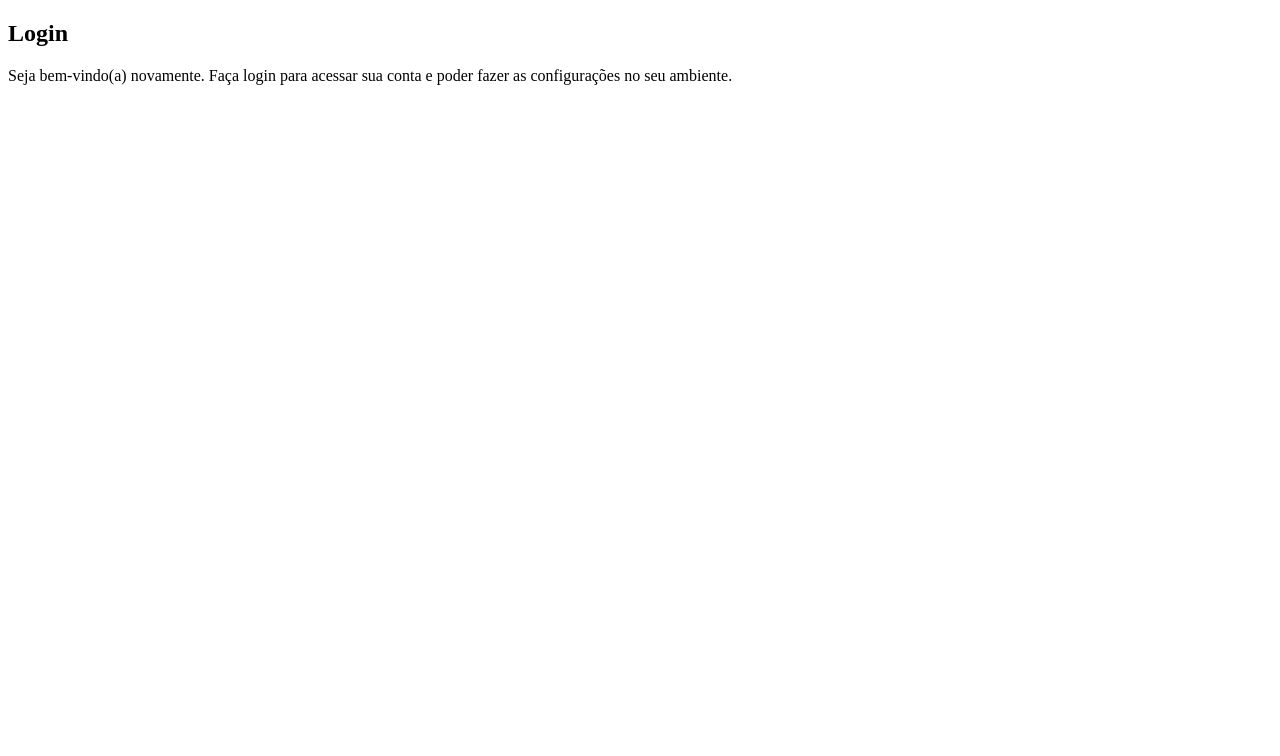
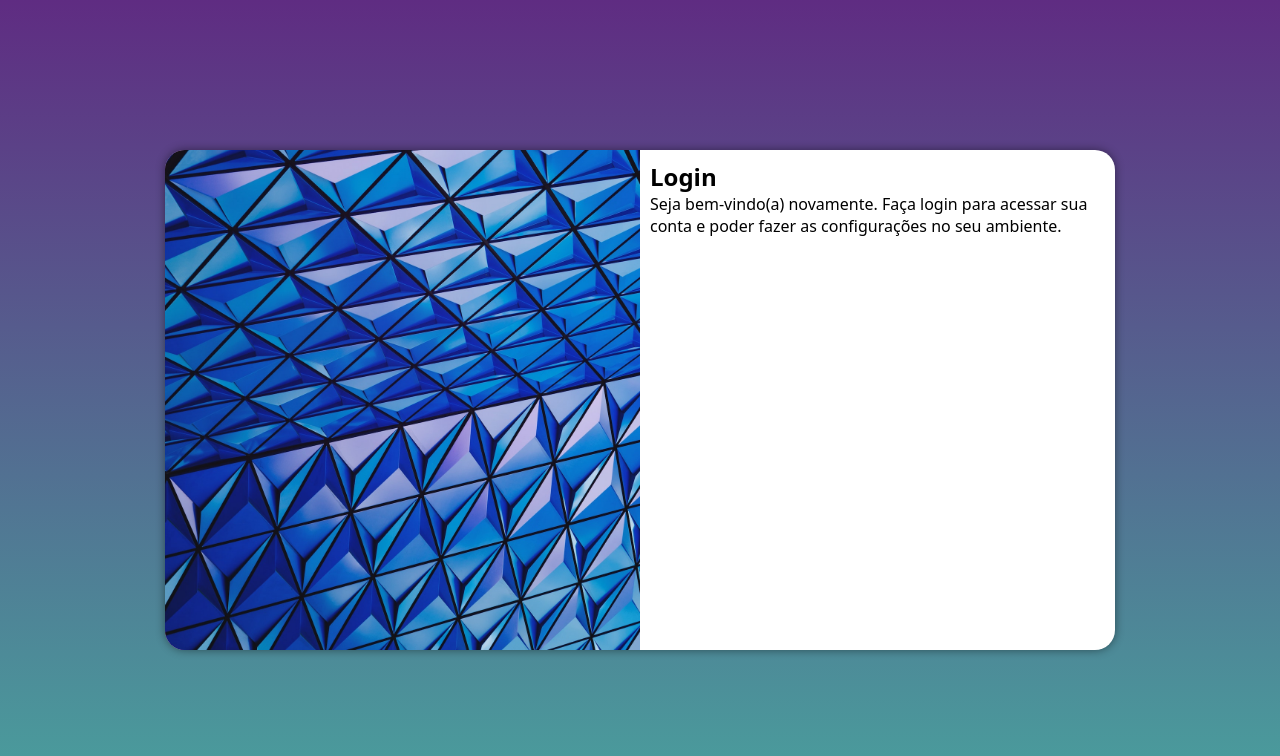
Before and after one commit to jnetosantana/projeto-login, a plain HTML site: page index.html in a window 1280 px wide. Drawn offline with Linux system fonts and the light colour scheme.

Commit message:
media query para outras telas

```diff
--- /dev/null
+++ b/estilos/media-query.css
@@ -0,0 +1,43 @@
+@charset 'UTF-8';
+
+@media screen and (min-width: 768px) and (max-width: 992px)
+{
+    body {
+        background-image: linear-gradient(to top, #49a09d, #5f2c82);
+    }
+    section#login {
+        width: 80vw;
+    }
+
+    section#login > div#imagem {
+        float: left;
+        width: 30%;
+        height: 100%;
+    }
+
+    section#login > div#formulario {
+        float: right;
+        width: 70%;
+    }
+}
+
+@media screen and (min-width: 992px) {
+    body {
+        background-image: linear-gradient(to top, #49a09d, #5f2c82);
+    }
+    section#login {
+        width: 950px;
+    }
+
+    section#login > div#imagem {
+        float: left;
+        width: 50%;
+        height: 100%;
+    }
+
+    section#login > div#formulario {
+        float: right;
+        width: 50%;
+    }
+
+}
--- a/estilos/style.css
+++ b/estilos/style.css
@@ -5,3 +5,52 @@
     Verde: #49a09d
     Lilás: #5f2c82
 */
+
+* {
+    font-family: system-ui, -apple-system, BlinkMacSystemFont, 'Segoe UI', Roboto, Oxygen, Ubuntu, Cantarell, 'Open Sans', 'Helvetica Neue', sans-serif;
+    padding: 0px;
+    margin: 0px;
+    box-sizing: border-box;
+}
+
+body, html {
+    background-color: #5f2c82;
+    height: 100vh;
+    width: 100vw;
+}
+
+main {
+    position: relative;
+    height: 100vh;
+    width: 100vw;
+}
+
+section#login {
+    position: absolute;
+    top: 50%;
+    left: 50%;
+    transform: translate(-50%, -50%);
+    overflow: hidden;
+
+    background-color: white;
+    width: 250px;
+    height: 500px;
+    border-radius: 20px;
+    box-shadow: 0px 0px 10px rgba(0, 0, 0, 0.452);
+}
+
+section#login > div#imagem {
+    display: block;
+    background: #5f2c82 url(../imagens/pexels-scott-webb-305816.jpg) no-repeat;
+    background-size: cover;
+    background-position: left bottom;
+    height: 200px;
+    transition: width 0.4s, height 0.4s;
+    transition-timing-function: ease;
+}
+
+section#login > div#formulario {
+    display: block;
+    padding: 10px;
+
+}
--- a/index.html
+++ b/index.html
@@ -5,6 +5,7 @@
     <meta name="viewport" content="width=device-width, initial-scale=1.0">
     <title>Login</title>
     <link rel="stylesheet" href="estilos/style.css">
+    <link rel="stylesheet" href="estilos/media-query.css">
 </head>
 <body>
     <main>
```
